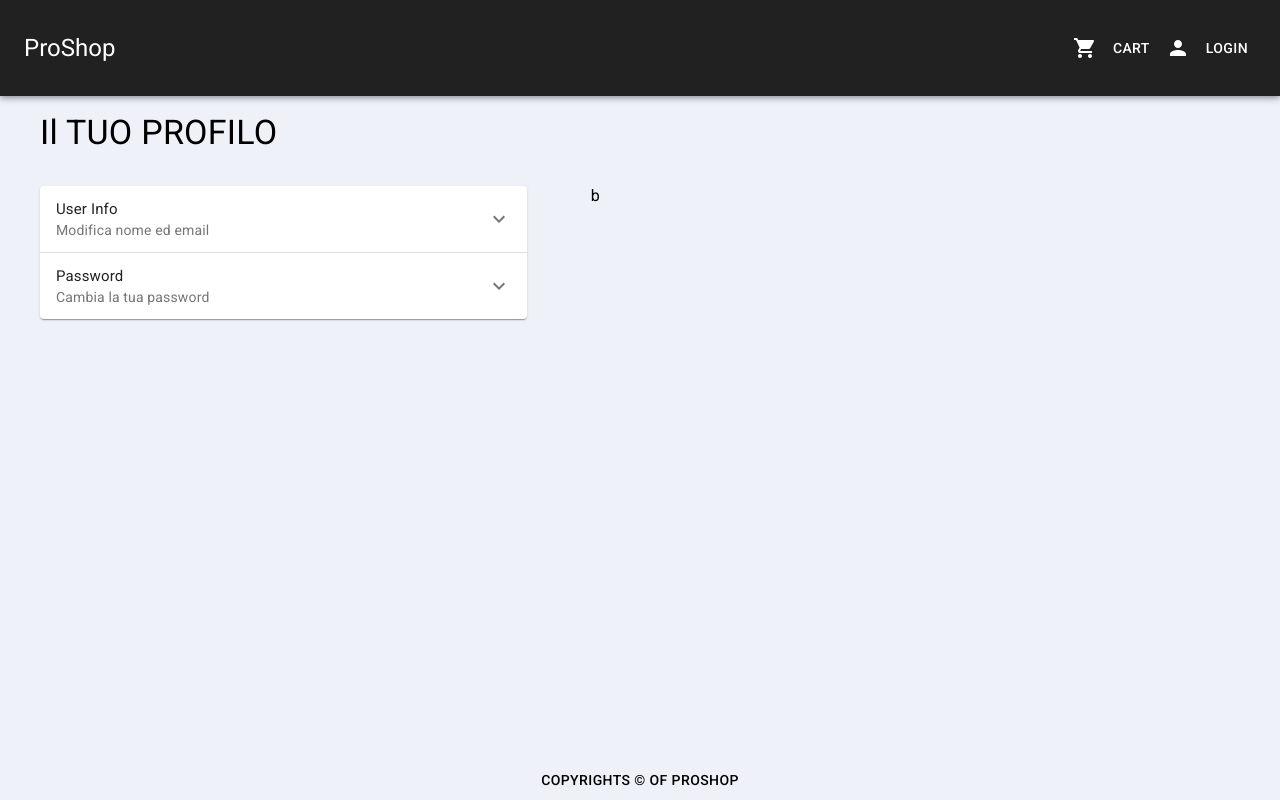
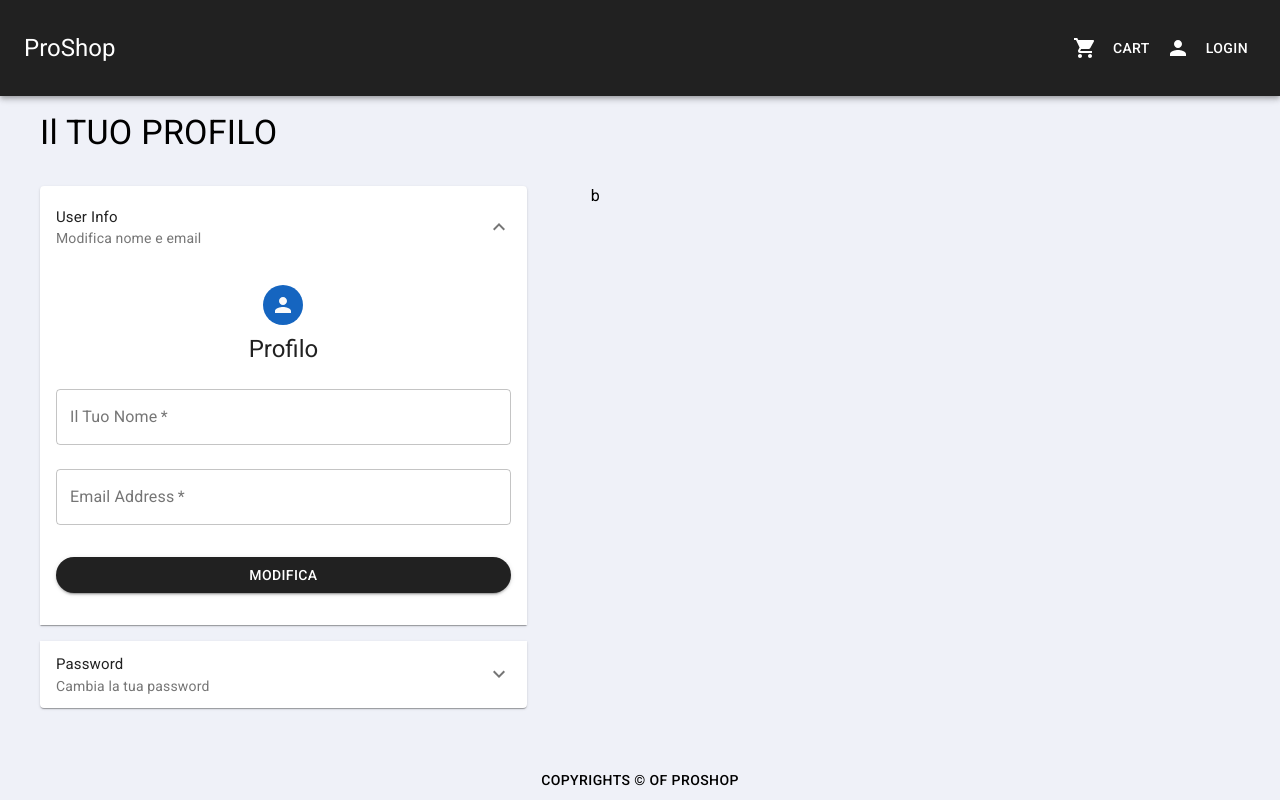
Before and after one commit to omardeangelis/proshop, a React (Create React App) app in the folder frontend/: page /profile in a window 1280 px wide. Built offline with nearby package versions, Linux system fonts and the light colour scheme; no server answers.

Commit message:
user Basic CRUD completo

```diff
--- a/frontend/src/components/ui/Accordion.js
+++ b/frontend/src/components/ui/Accordion.js
@@ -1,4 +1,4 @@
-import React from "react";
+import React, { useEffect } from "react";
 import Accordion from "@material-ui/core/Accordion";
 import Typography from "@material-ui/core/Typography";
 import AccordionDetails from "@material-ui/core/AccordionDetails";
@@ -13,6 +13,9 @@ const useStyles = makeStyles((theme) => ({
     flexBasis: "33.33%",
     flexShrink: 0,
   },
+  success: {
+    backgroundColor: "var(--green-a-100)",
+  },
 }));
 
 const AccordionContainer = ({
@@ -20,13 +23,21 @@ const AccordionContainer = ({
   description,
   children,
   isDefaultOpen,
+  changeOpenState,
 }) => {
   const classes = useStyles();
   const [isExpand, setIsExpand] = React.useState(isDefaultOpen || false);
+
+  useEffect(() => {
+    if (changeOpenState) {
+      setIsExpand(false);
+    }
+  }, [changeOpenState]);
   return (
     <Accordion expanded={isExpand}>
       <AccordionSummary
         expandIcon={<ExpandMoreIcon />}
+        className={`${changeOpenState ? classes.success : ""}`}
         aria-controls="panel1bh-content"
         id="panel1bh-header"
         onClick={() => setIsExpand(!isExpand)}
--- a/frontend/src/index.css
+++ b/frontend/src/index.css
@@ -9,6 +9,7 @@
   --color-primary: #212121;
   --amber-600: #ffb300;
   --cyan-50: #e0f7fa;
+  --green-a-100: #b9f6ca;
 
   /* grey shadow */
   --grey-standard: #9e9e9e;
--- a/frontend/src/reducers/actions/loginActions.js
+++ b/frontend/src/reducers/actions/loginActions.js
@@ -19,6 +19,8 @@ import {
   UPDATE_PASSWORD_REQUEST_STARTED,
   UPDATE_PASSWORD_REQUEST_SUCCESS,
   UPDATE_PASSWORD_REQUEST_FAILED,
+  UPDATE_PASSWORD_POST_SUCCESS,
+  UPDATE_PROFILE_POST_SUCCESS,
 } from "../constants/loginConstants";
 
 //User fa il login tramita la Login Screen
@@ -152,6 +154,11 @@ export const updateProfile = (name, email) => async (dispatch) => {
 };
 
 ////////////////////////////////////////////////////////////////////////////////////////
+export const profileUpdateSuccess = () => async (dispatch) => {
+  dispatch({ type: UPDATE_PROFILE_POST_SUCCESS });
+};
+
+////////////////////////////////////////////////////////////////////////////////////////
 
 export const updatePassword = (currentPassword, newPassword) => async (
   dispatch
@@ -177,3 +184,8 @@ export const updatePassword = (currentPassword, newPassword) => async (
     });
   }
 };
+
+////////////////////////////////////////////////////////////////////////////////////////
+export const passwordUpdateSuccess = () => async (dispatch) => {
+  dispatch({ type: UPDATE_PASSWORD_POST_SUCCESS });
+};
--- a/frontend/src/reducers/constants/loginConstants.js
+++ b/frontend/src/reducers/constants/loginConstants.js
@@ -17,9 +17,11 @@ export const PROFILE_REQUEST_RESET = "PROFILE_REQUEST_FAILED";
 export const UPDATE_PROFILE_REQUEST_STARTED = "UPDATE_PROFILE_REQUEST_STARTED";
 export const UPDATE_PROFILE_REQUEST_SUCCESS = "UPDATE_PROFILE_REQUEST_SUCCESS";
 export const UPDATE_PROFILE_REQUEST_FAILED = "UPDATE_PROFILE_REQUEST_FAILED";
+export const UPDATE_PROFILE_POST_SUCCESS = "UPDATE_PROFILE_POST_SUCCESS";
 
 export const UPDATE_PASSWORD_REQUEST_STARTED =
   "UPDATE_PASSWORD_REQUEST_STARTED";
 export const UPDATE_PASSWORD_REQUEST_SUCCESS =
   "UPDATE_PASSWORD_REQUEST_SUCCESS";
+export const UPDATE_PASSWORD_POST_SUCCESS = "UPDATE_PASSWORD_POST_SUCCESS";
 export const UPDATE_PASSWORD_REQUEST_FAILED = "UPDATE_PASSWORD_REQUEST_FAILED";
--- a/frontend/src/reducers/loginReducer.js
+++ b/frontend/src/reducers/loginReducer.js
@@ -18,6 +18,8 @@ import {
   UPDATE_PASSWORD_REQUEST_STARTED,
   UPDATE_PASSWORD_REQUEST_SUCCESS,
   UPDATE_PASSWORD_REQUEST_FAILED,
+  UPDATE_PASSWORD_POST_SUCCESS,
+  UPDATE_PROFILE_POST_SUCCESS,
 } from "./constants/loginConstants";
 
 export const loginReducer = (state = {}, action) => {
@@ -87,11 +89,13 @@ export const updateProfileReducer = (state = {}, { type, payload }) => {
       return {
         isLoading: false,
         user: { ...payload },
-        error: false,
+        success: true,
       };
     case UPDATE_PROFILE_REQUEST_FAILED: {
       return { isLoading: false, error: payload };
     }
+    case UPDATE_PROFILE_POST_SUCCESS:
+      return { ...state, success: false };
     default:
       return state;
   }
@@ -106,8 +110,15 @@ export const updtateUserPasswordReducer = (state = {}, { type, payload }) => {
     case UPDATE_PASSWORD_REQUEST_SUCCESS:
       return { isLoading: false, success: true };
     case UPDATE_PASSWORD_REQUEST_FAILED:
-      return { isLoading: false, success: false, error: payload };
+      return {
+        isLoading: false,
+        error: payload,
+      };
+    case UPDATE_PASSWORD_POST_SUCCESS:
+      return { ...state, success: false };
     default:
       return state;
   }
 };
+
+////////////////////////////////////////////////////////////////////////////////////////
--- a/frontend/src/screen/UserProfileScreen.js
+++ b/frontend/src/screen/UserProfileScreen.js
@@ -14,7 +14,9 @@ import {
   fetchProfileData,
   resetUserProfileInfo,
   updateProfile,
+  profileUpdateSuccess,
   updatePassword,
+  passwordUpdateSuccess,
 } from "../reducers/actions/loginActions";
 
 const useStyles = makeStyles((theme) => ({
@@ -43,7 +45,12 @@ const UserProfileScreen = () => {
   const classes = useStyles();
   const dispatch = useDispatch();
   const { user } = useSelector((state) => state.profile);
-  const { error } = useSelector((state) => state.updateProfile);
+  const { error, success: infoSuccessUpdate } = useSelector(
+    (state) => state.updateProfile
+  );
+  const { error: passwordUpdateError, success } = useSelector(
+    (state) => state.updatePassword
+  );
 
   const [inputState, setInputState] = useState({
     name: "",
@@ -52,11 +59,16 @@ const UserProfileScreen = () => {
     nuovaPassword: "",
   });
 
+  //State da utilizzare in caso di cambio password corretto
+  const [changeOpenState, setChangeOpenState] = useState("");
+
+  //Controlla submit del form per le info
   const handleSubmit = (e) => {
     e.preventDefault();
     dispatch(updateProfile(inputState.name, inputState.email));
   };
 
+  //Gestisce il submit del cambio password
   const handlePasswordSubmit = (e) => {
     e.preventDefault();
     dispatch(updatePassword(inputState.nuovaPassword, inputState.password));
@@ -73,6 +85,7 @@ const UserProfileScreen = () => {
     setInputState({ ...inputState, [name]: value });
   };
 
+  //Fetcha dati del profilo
   useEffect(() => {
     if (
       user === null ||
@@ -82,21 +95,53 @@ const UserProfileScreen = () => {
       dispatch(fetchProfileData());
     } else {
       setInputState({
+        ...inputState,
         name: user.name,
         email: user.email,
       });
       return () => dispatch(resetUserProfileInfo());
     }
+    // eslint-disable-next-line react-hooks/exhaustive-deps
   }, [dispatch, user]);
 
+  useEffect(() => {
+    if (success) {
+      setInputState({ ...inputState, password: "", nuovaPassword: "" });
+      setChangeOpenState("passwordPanel");
+      const successTimer = setTimeout(() => {
+        dispatch(passwordUpdateSuccess());
+        setChangeOpenState("");
+      }, 3000);
+      return () => {
+        clearTimeout(successTimer);
+      };
+    }
+    if (infoSuccessUpdate) {
+      setChangeOpenState("infoPanel");
+      const successTimer = setTimeout(() => {
+        dispatch(profileUpdateSuccess());
+        setChangeOpenState("");
+      }, 3000);
+      return () => {
+        clearTimeout(successTimer);
+      };
+    }
+    // eslint-disable-next-line react-hooks/exhaustive-deps
+  }, [success, infoSuccessUpdate, dispatch]);
   return (
     <Wrapper>
       <Typography variant="h4">Il TUO PROFILO</Typography>
       <div className="user-update-container">
         <div className="user-info">
           <AccordionContainer
+            isDefaultOpen
+            changeOpenState={changeOpenState === "infoPanel"}
             title="User Info"
-            description="Modifica nome ed email"
+            description={`${
+              infoSuccessUpdate
+                ? "informazioni modificate"
+                : "Modifica nome e email"
+            }`}
           >
             <div className={classes.paper}>
               <Avatar className={classes.avatar}>
@@ -156,8 +201,12 @@ const UserProfileScreen = () => {
           {/* Modifica Password From */}
 
           <AccordionContainer
+            changeOpenState={changeOpenState === "passwordPanel"}
             title="Password"
-            description="Cambia la tua password"
+            description={`${
+              success ? "password modificata" : "Cambia la tua password"
+            }`}
+            onClick={() => setChangeOpenState(false)}
           >
             <div className={classes.paper}>
               <Avatar className={classes.avatar}>
@@ -194,13 +243,13 @@ const UserProfileScreen = () => {
                   value={inputState.nuovaPassword}
                   onChange={handleChange}
                 />
-                {error && (
+                {passwordUpdateError && (
                   <Alert
                     variant="outlined"
                     severity="error"
                     className={classes.alert}
                   >
-                    {error}
+                    {passwordUpdateError}
                   </Alert>
                 )}
                 <Button
```
